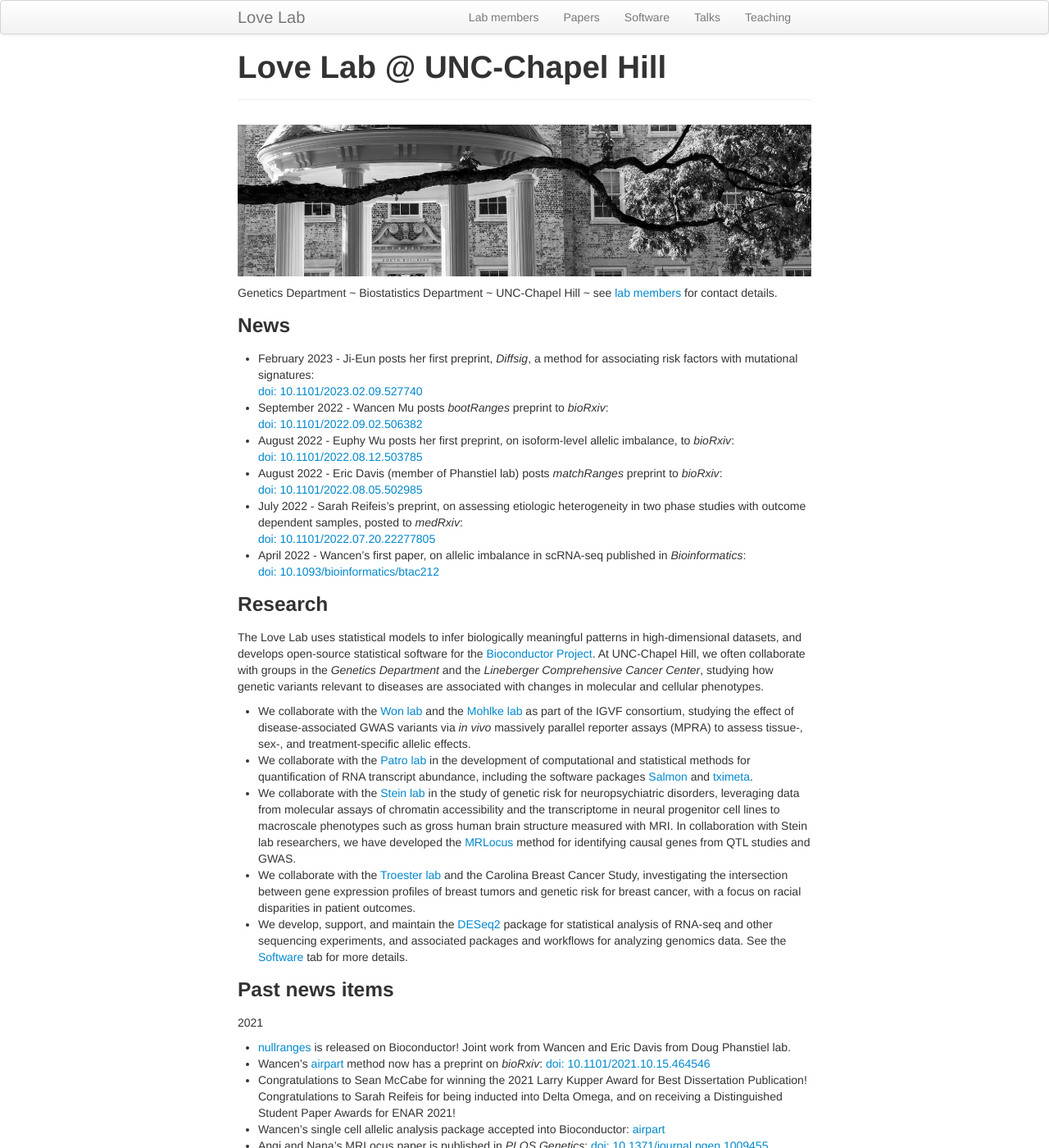
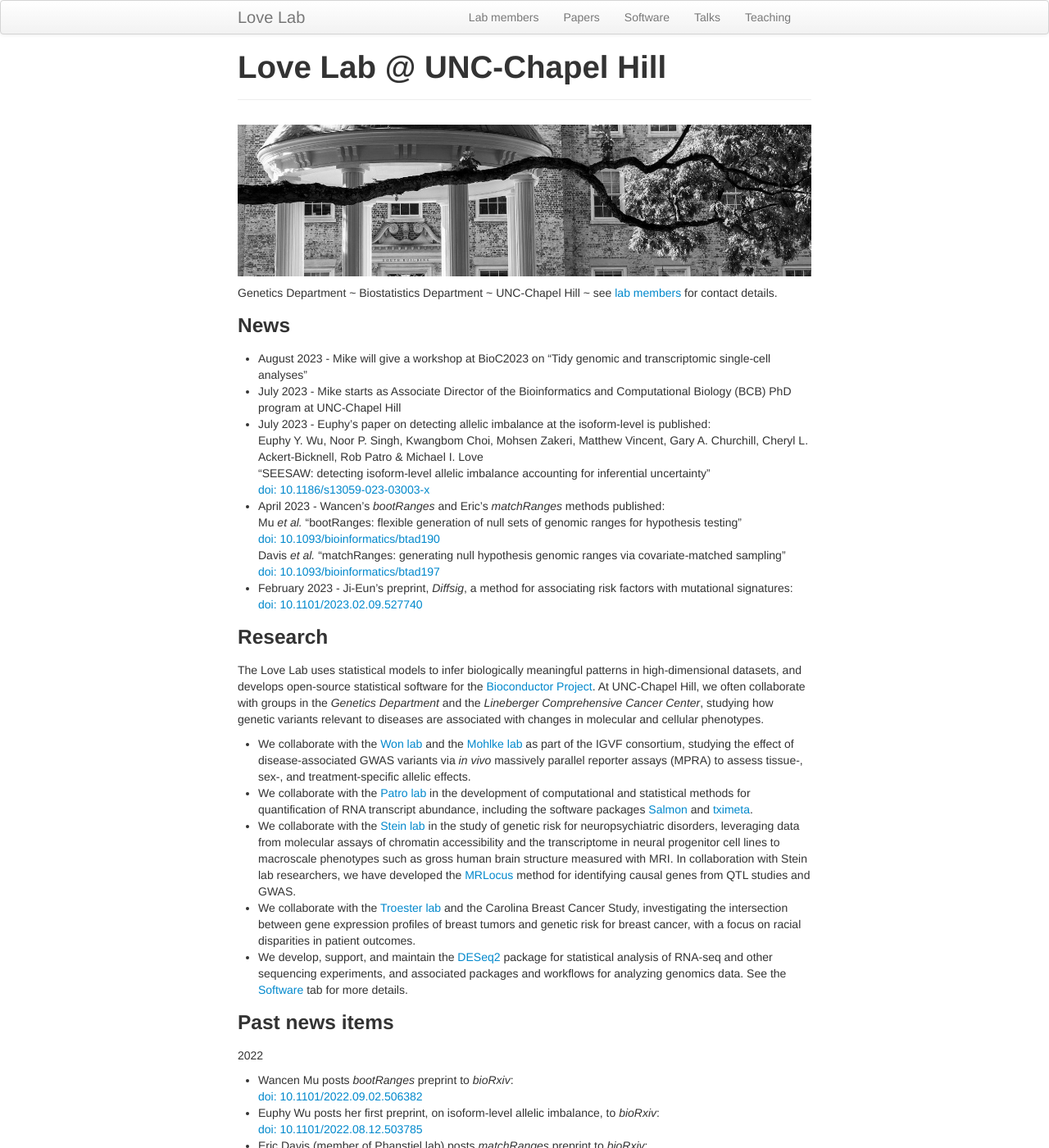
Before and after one commit to mikelove/mikelove.github.io, a Jekyll site: the page built from index.md, in a window 1280 px wide and 1400 px high. Shown: the whole window at 82% size. Built offline with Jekyll 4.4.1, drawn with Linux system fonts in a browser that asks for light colours; some of the changed text lies outside the part shown.

Commit message:
news, papers, talks

```diff
--- a/index.md
+++ b/index.md
@@ -14,25 +14,20 @@ see [lab members](pages/lab.html) for contact details.
 
 ### News
 
-* February 2023 - Ji-Eun posts her first preprint, *Diffsig*, a
+* August 2023 - Mike will give a workshop at BioC2023 on "Tidy genomic and transcriptomic single-cell analyses"
+* July 2023 - Mike starts as Associate Director of the Bioinformatics and Computational Biology (BCB) PhD program at UNC-Chapel Hill
+* July 2023 - Euphy's paper on detecting allelic imbalance at the isoform-level is published: <br/>
+  Euphy Y. Wu, Noor P. Singh, Kwangbom Choi, Mohsen Zakeri, Matthew Vincent, Gary A. Churchill, Cheryl L. Ackert-Bicknell, Rob Patro & Michael I. Love <br/>
+  "SEESAW: detecting isoform-level allelic imbalance accounting for inferential uncertainty" <br/>
+  [doi: 10.1186/s13059-023-03003-x](https://doi.org/10.1186/s13059-023-03003-x)
+* April 2023 - Wancen's *bootRanges* and Eric's *matchRanges* methods published: <br/>
+  Mu *et al.* "bootRanges: flexible generation of null sets of genomic ranges for hypothesis testing" <br/>
+  [doi: 10.1093/bioinformatics/btad190](https://doi.org/10.1093/bioinformatics/btad190) <br/>
+  Davis *et al.* "matchRanges: generating null hypothesis genomic ranges via covariate-matched sampling" <br/>
+  [doi: 10.1093/bioinformatics/btad197](https://doi.org/10.1093/bioinformatics/btad197)
+* February 2023 - Ji-Eun's preprint, *Diffsig*, a
   method for associating risk factors with mutational signatures: <br/>
   [doi: 10.1101/2023.02.09.527740](https://doi.org/10.1101/2023.02.09.527740)
-* September 2022 - Wancen Mu posts
-  *bootRanges* preprint to *bioRxiv*: <br/>
-  [doi: 10.1101/2022.09.02.506382](https://doi.org/10.1101/2022.09.02.506382)
-* August 2022 - Euphy Wu posts her first preprint, on isoform-level
-  allelic imbalance, to *bioRxiv*: <br/>
-  [doi: 10.1101/2022.08.12.503785](https://doi.org/10.1101/2022.08.12.503785)
-* August 2022 - Eric Davis (member of Phanstiel lab) posts
-  *matchRanges* preprint to *bioRxiv*: <br/>
-  [doi: 10.1101/2022.08.05.502985](https://doi.org/10.1101/2022.08.05.502985)
-* July 2022 - Sarah Reifeis's preprint, on assessing etiologic
-  heterogeneity in two phase studies with outcome dependent samples,
-  posted to *medRxiv*: <br/>
-  [doi: 10.1101/2022.07.20.22277805](https://doi.org/10.1101/2022.07.20.22277805)
-* April 2022 - Wancen's first paper, on allelic imbalance in
-  scRNA-seq published in *Bioinformatics*: <br/>
-  [doi: 10.1093/bioinformatics/btac212](https://doi.org/10.1093/bioinformatics/btac212)
 
 ### Research
 
@@ -76,6 +71,25 @@ in molecular and cellular phenotypes.
   data. See the [Software](pages/software.html) tab for more details.
 
 ### Past news items
+
+2022
+
+* Wancen Mu posts
+  *bootRanges* preprint to *bioRxiv*: <br/>
+  [doi: 10.1101/2022.09.02.506382](https://doi.org/10.1101/2022.09.02.506382)
+* Euphy Wu posts her first preprint, on isoform-level
+  allelic imbalance, to *bioRxiv*: <br/>
+  [doi: 10.1101/2022.08.12.503785](https://doi.org/10.1101/2022.08.12.503785)
+* Eric Davis (member of Phanstiel lab) posts
+  *matchRanges* preprint to *bioRxiv*: <br/>
+  [doi: 10.1101/2022.08.05.502985](https://doi.org/10.1101/2022.08.05.502985)
+* Sarah Reifeis's preprint, on assessing etiologic
+  heterogeneity in two phase studies with outcome dependent samples,
+  posted to *medRxiv*: <br/>
+  [doi: 10.1101/2022.07.20.22277805](https://doi.org/10.1101/2022.07.20.22277805)
+* Wancen's first paper, on allelic imbalance in
+  scRNA-seq published in *Bioinformatics*: <br/>
+  [doi: 10.1093/bioinformatics/btac212](https://doi.org/10.1093/bioinformatics/btac212)
 
 2021
 
```
Also changed, not shown: pages/lab.md (+3 -2 lines), pages/papers.md (+31 -31 lines), pages/talks.md (+14 -2 lines).
